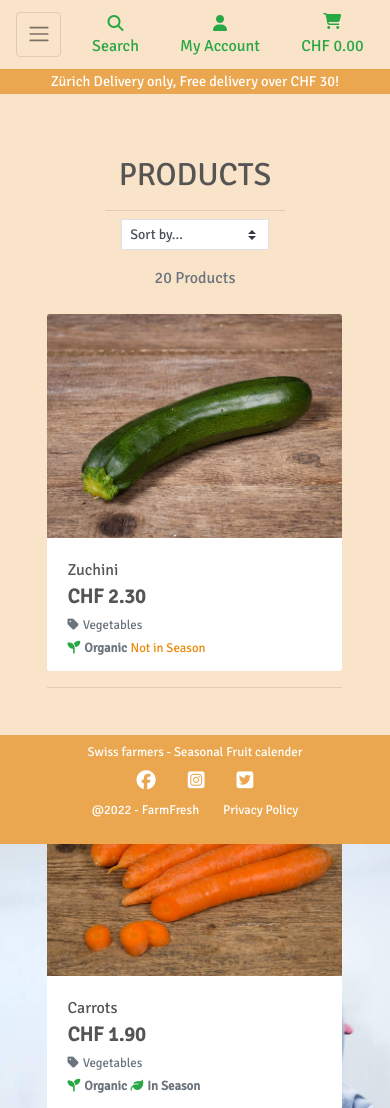
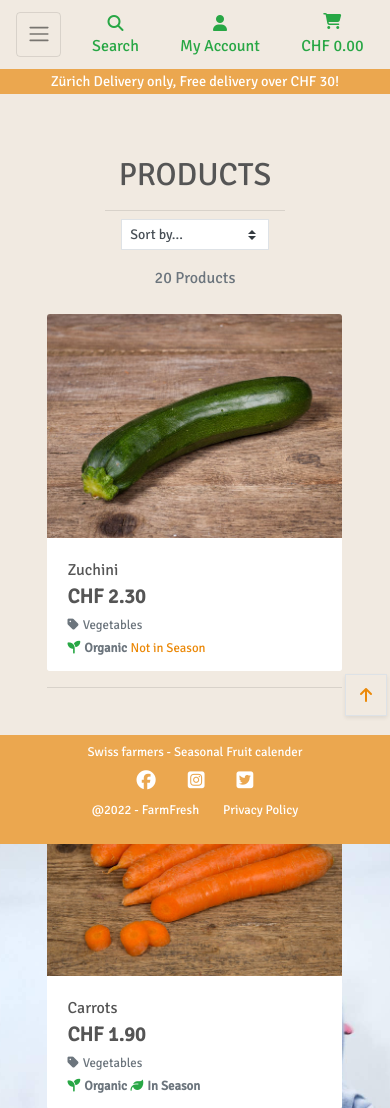
Before and after one commit to Joao4569/farm_fresh, a Django app: page /products/ in a window 390 px wide. Shown: the top 1108 px of the page. Run offline with Django 3.2, Linux system fonts and the light colour scheme; data comes from the database, SQL or seed files in the repository; some libraries are stand-ins or nearby versions.

Commit message:
fix: Fix minor bug with bacl to top button

```diff
--- a/static/css/base.css
+++ b/static/css/base.css
@@ -73,7 +73,7 @@ It will be reused in multiple templates and I think this will be the easiest sol
 	top: 0;
 	left: 0;
 	position: fixed;
-	background: #f9e3c9;
+	background: #f1eae1;
 	z-index: -1;
 }
 
@@ -94,7 +94,7 @@ It will be reused in multiple templates and I think this will be the easiest sol
 }
 
 .bg-beige {
-  background-color: #f9e3c9;
+  background-color: #f1eae1;
 }
 
 a.category-badge > span.badge:hover {
@@ -107,7 +107,7 @@ a.category-badge > span.badge:hover {
   height: 42px;
   width: 42px;
   position: fixed;
-  bottom: 10px;
+  bottom: 5rem;
   right: 10px;
 }
 
@@ -243,9 +243,9 @@ color: #17a2b8; /* text-info */
 }
 
 .img-thumbnail {
-  background-color: #f9e3c9;
+  background-color: #f1eae1;
   padding: 5% 10% 30% 10% !important;
-  border-color: #f9e3c9;
+  border-color: #f1eae1;
 }
 
 /* Product Form */
@@ -394,6 +394,11 @@ to bug found - recorded as bug number 4 in readme */
     font-size: 2rem;
     padding: 0rem 1rem
   }
+
+  .btt-button {
+    margin-bottom: 3rem;
+    right: 3px;
+  }
 }
 
 @media (max-width: 410px) {
```
